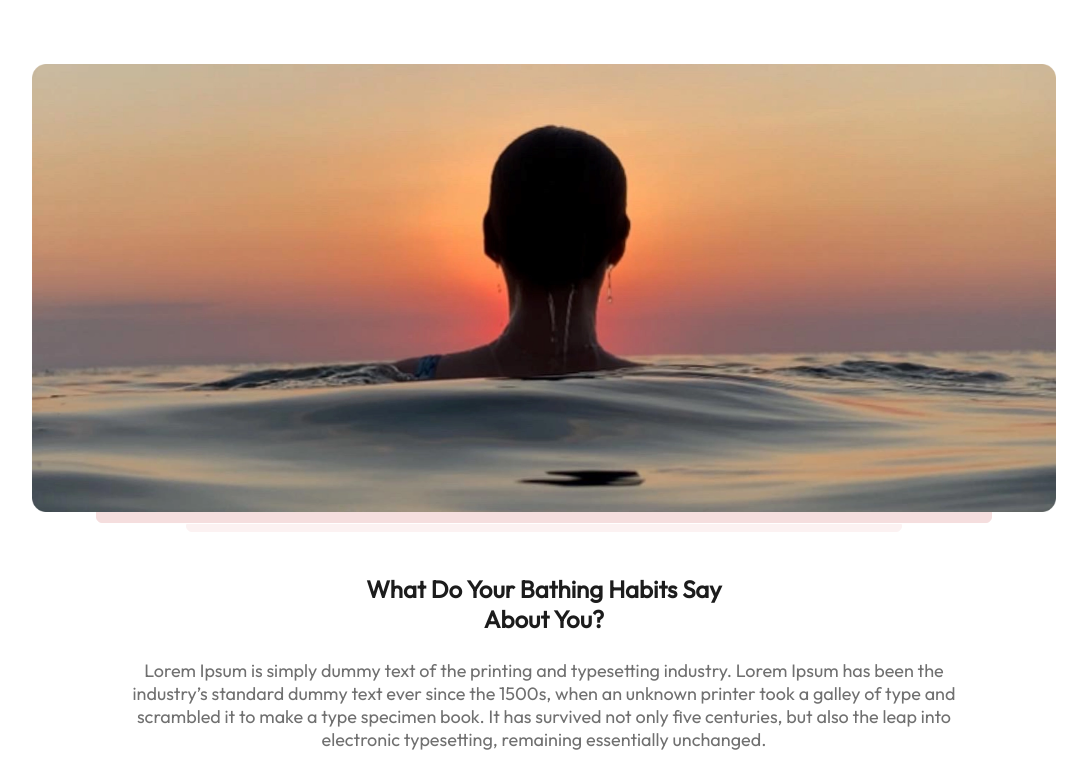
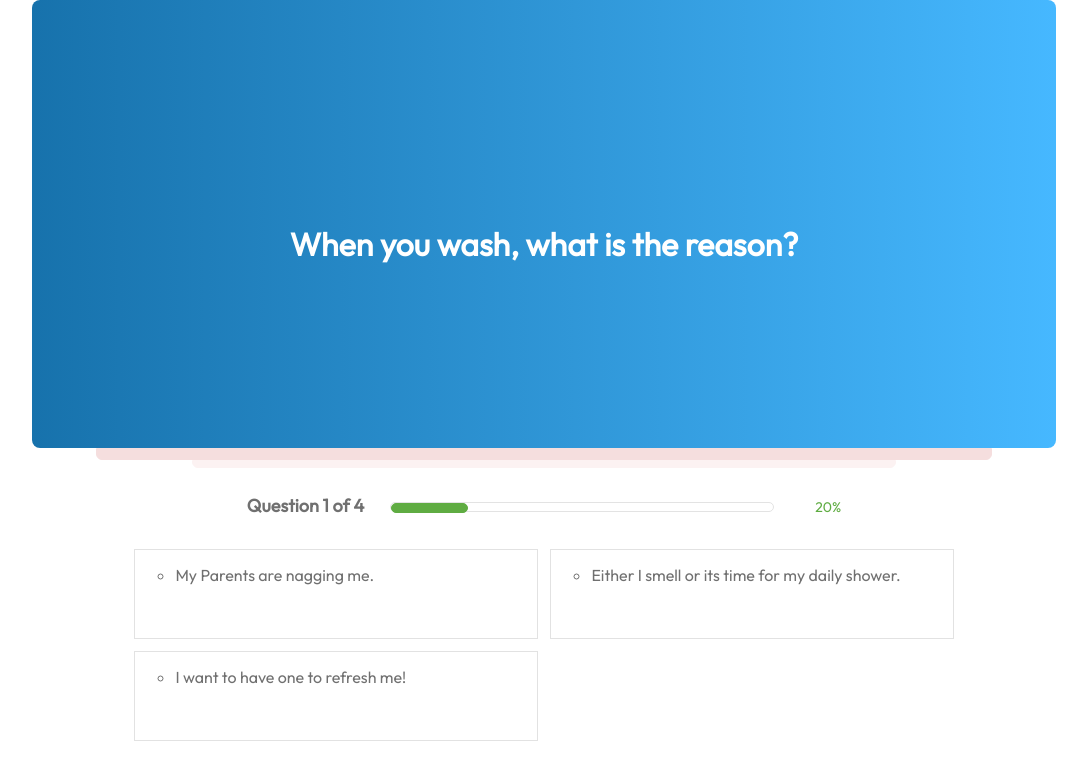
Before and after one commit to amirasalah98/unil, a plain HTML site: page index.html in a window 1280 px wide. Both pictures are taken after a click on the button "Start Quiz". Shown: the top 770 px of the page, without its empty margins (96-1183 px from the left). Drawn offline with nearby package versions, Linux system fonts and the light colour scheme.

Commit message:
commit page2

```diff
--- a/index.html
+++ b/index.html
@@ -10,7 +10,7 @@
     <link href="https://fonts.googleapis.com/css2?family=Outfit&display=swap" rel="stylesheet">
 
     <link rel="stylesheet" href="style.css">
-    <title>Document</title>
+        <title>Document</title>
 </head>
 <body>
     <div class="section-home">
@@ -26,10 +26,11 @@
     <div class="bathing-habits">
     <h3>What Do Your Bathing Habits Say About You?</h3>
     <p>Lorem Ipsum is simply dummy text of the printing and typesetting industry. Lorem Ipsum has been the industry’s standard dummy text ever since the 1500s, when an unknown printer took a galley of type and scrambled it to make a type specimen book. It has survived not only five centuries, but also the leap into electronic typesetting, remaining essentially unchanged.</p>
-    <div class="start-quiz"><button>Start Quiz</button></div>
+    <div class="start-quiz"><button class="start-quiz-btn">Start Quiz</button></div>
 </div>
 </div>
-<div class="when-you-wish banner-sec display">
+<div class=" when-you-wish-all display ">
+<div class="when-you-wish banner-sec ">
     <div class="gradient-bg">
         <h1>When you wash, what is the reason?</h1>
     </div>
@@ -61,7 +62,7 @@
     <img src="images/Group 2608.svg" alt="" class="previous prev1">
     <img src="images/Group 2607.svg" alt="" class="next next1">
 </div>
-
+</div>
 <footer>
     <div class="logo-sec">
         <img src="images/Group 1592.svg" alt="unilever-logo" class="footer-logo">
@@ -84,6 +85,7 @@
         <img src="images/Group 13/Group 13.png" alt="">
     </div>
 </footer>
+<script src="https://code.jquery.com/jquery-1.12.4.min.js" integrity="sha256-ZosEbRLbNQzLpnKIkEdrPv7lOy9C27hHQ+Xp8a4MxAQ=" crossorigin="anonymous"></script>
 <script src="script.js"></script>
 </body>
 </html>
--- a/script.js
+++ b/script.js
@@ -2,3 +2,11 @@
 // function nextAndPrev(){
 //     prev1.classList.add("")
 // }
+$(".start-quiz-btn").click(function(){
+    $(".section-home").hide();
+    $(".when-you-wish-all").show();
+  });
+  $(".prev1").click(function(){
+    $(".when-you-wish-all").hide();
+    $(".section-home").show();
+  });
--- a/style.css
+++ b/style.css
@@ -151,6 +151,7 @@ opacity: 1;
     /* font-size: 1.5vw; */
     font-weight: bold;
     padding-right: 1.5vw;
+    margin-right: 3px;
 
 }
 .progress-bar{
@@ -178,6 +179,7 @@ opacity: 1;
     /* padding-left: 1.5vw; */
     text-align: end;
     font-size: 12px;
+    margin-left: 3px;
 
 }
 .choices-all{
```
